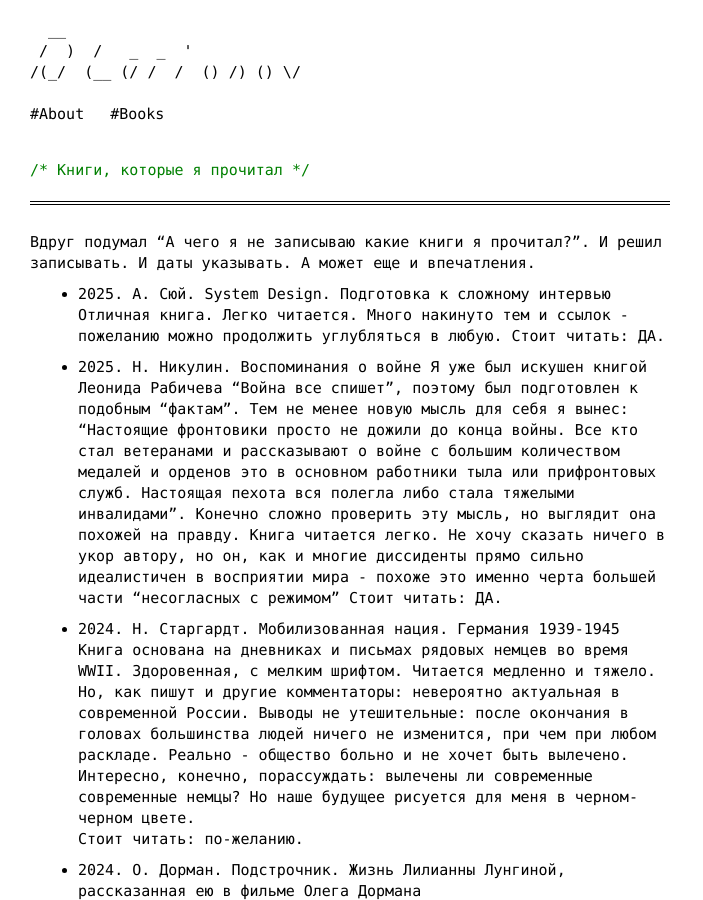
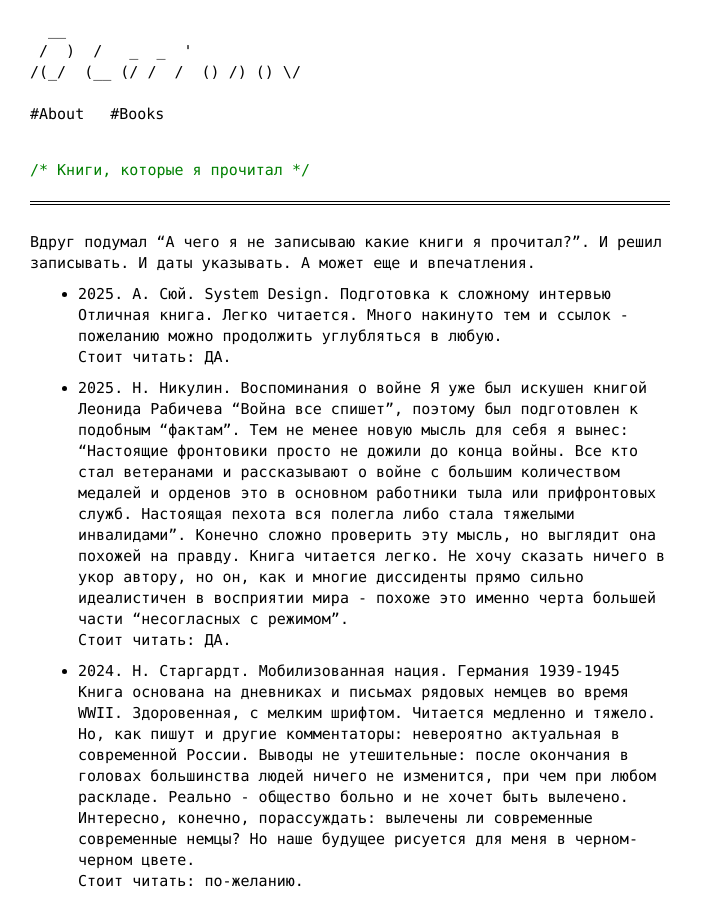
Before and after one commit to InvisibleMan/blog.dlarionov.info, a Jekyll site: the page built from pages/readed_books.md, in a window 1280 px wide and 900 px high. Shown: the whole window, without its empty margins (0-703 px from the left). Built offline with Jekyll 4.4.1, drawn with Linux system fonts in a browser that asks for light colours.

```diff
--- a/pages/readed_books.md
+++ b/pages/readed_books.md
@@ -16,7 +16,7 @@ tags:
   Стоит читать: **ДА**.
 
 + *2025*. Н. Никулин. **Воспоминания о войне**
-  Я уже был искушен книгой Леонида Рабичева "Война все спишет", поэтому был подготовлен к подобным "фактам". Тем не менее новую мысль для себя я вынес: "Настоящие фронтовики просто не дожили до конца войны. Все кто стал ветеранами и рассказывают о войне с большим количеством медалей и орденов это в основном работники тыла или прифронтовых служб. Настоящая пехота вся полегла либо стала тяжелыми инвалидами". Конечно сложно проверить эту мысль, но выглядит она похожей на правду. Книга читается легко. Не хочу сказать ничего в укор автору, но он, как и многие диссиденты прямо сильно идеалистичен в восприятии мира - похоже это именно черта большей части "несогласных с режимом"
+  Я уже был искушен книгой Леонида Рабичева "Война все спишет", поэтому был подготовлен к подобным "фактам". Тем не менее новую мысль для себя я вынес: "Настоящие фронтовики просто не дожили до конца войны. Все кто стал ветеранами и рассказывают о войне с большим количеством медалей и орденов это в основном работники тыла или прифронтовых служб. Настоящая пехота вся полегла либо стала тяжелыми инвалидами". Конечно сложно проверить эту мысль, но выглядит она похожей на правду. Книга читается легко. Не хочу сказать ничего в укор автору, но он, как и многие диссиденты прямо сильно идеалистичен в восприятии мира - похоже это именно черта большей части "несогласных с режимом".
   Стоит читать: **ДА**.
 
 + *2024*. Н. Старгардт. **Мобилизованная нация. Германия 1939-1945**
```
